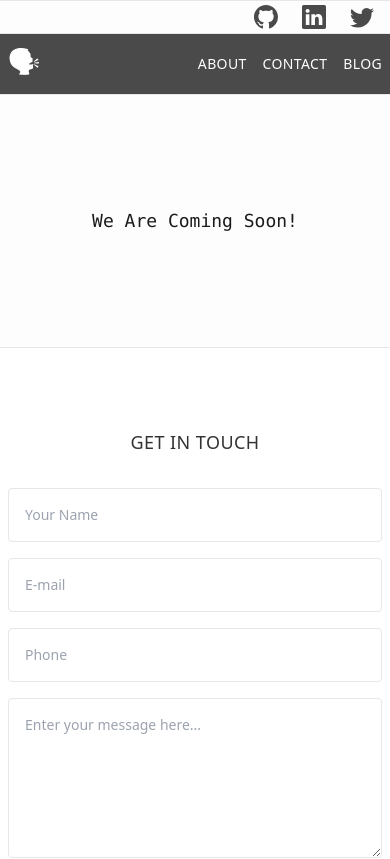
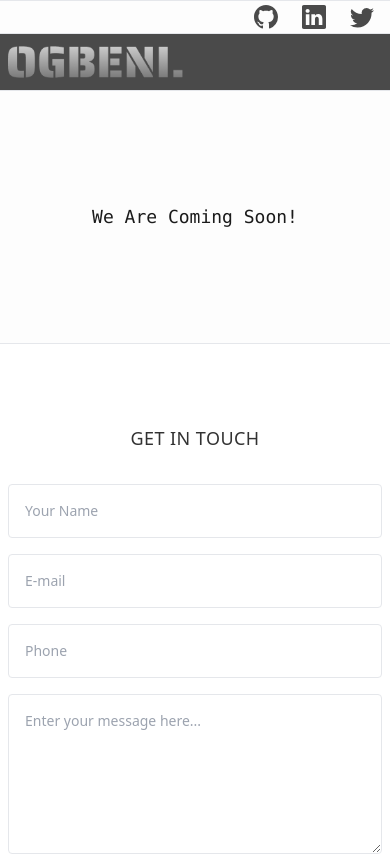
Before and after one commit to OgbeniHMMD/ogbeni-dev, a Next.js app: page / in a window 390 px wide. Shown: the top 859 px of the page. Built offline with nearby package versions, Linux system fonts and the light colour scheme.

Commit message:
Logo update

```diff
--- a/components/_partials/NavigationBar.jsx
+++ b/components/_partials/NavigationBar.jsx
@@ -5,9 +5,13 @@ export default function NavigationBar() {
   return (
     <SectionContainer padding="sm" shade="dark">
       <section className="w-full flex justify-between items-center space-x-2">
-        <div className="font-medium font-mono text-3xl">&#128483;</div>
+        <Link href="/">
+          <a className="font-black font--mono text-4xl text-stroke-light-50 text-stroke-1 text-transparent">
+            <img src="/logo.png" className="h-8 lg:h-10" alt="logo" />
+          </a>
+        </Link>
 
-        <div className="uppercase flex space-x-4 font-medium tracking-wide">
+        <div className="hidden md:flex uppercase space-x-8 font-medium tracking-wide">
           <Link href="/#top">
             <a className="hover:(underline)">About</a>
           </Link>
```
Also changed, not shown: public/logo.png (added).
